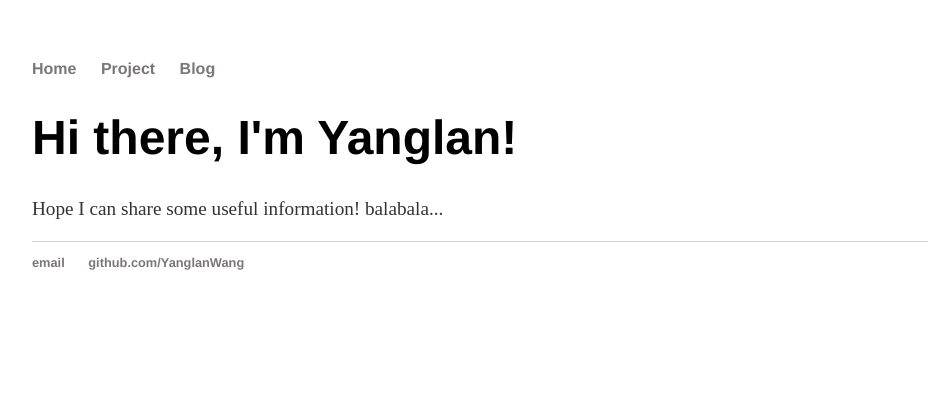
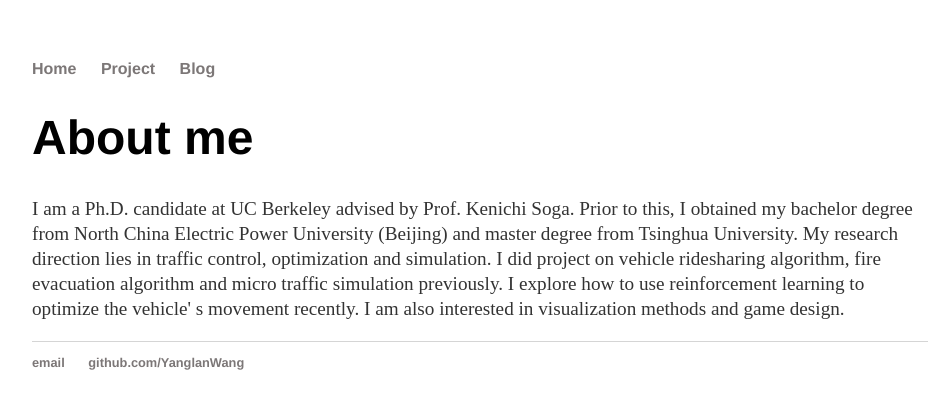
Before and after one commit to YanglanWang/YanglanWang.github.io, a Jekyll site: the page built from index.html, in a window 1280 px wide. Shown: the top 409 px of the page, without its empty margins (160-1104 px from the left). Built offline with Jekyll 4.4.1, drawn with Linux system fonts in a browser that asks for light colours.

Commit message:
edit introduction

```diff
--- a/css/main.css
+++ b/css/main.css
@@ -16,13 +16,11 @@ a {
     text-decoration: none;
     color: #7c7777;
 }
-link {
-    text-decoration: none;
-    color: #097d85;
-}
 
 a:hover {
     text-decoration: underline;
+    color: rgb(76, 197, 233);
+
 }
 h1 {
     font-size: 3em;
--- a/index.html
+++ b/index.html
@@ -3,8 +3,17 @@ layout: default
 title: Yanglan Wang
 ---
 <div class="blurb">
-	<h1>Hi there, I'm Yanglan!</h1>
+	<h1>About me</h1>
 	<!-- <p>Hope I can share some useful information! <em> fslj<a href="/about">Read more about my life...</a></p> -->
-	<p>Hope I can share some useful information! balabala...</p>
+	<p>I am a Ph.D. candidate at UC Berkeley advised by Prof. Kenichi Soga.
+		 Prior to this, I obtained my bachelor degree from North China Electric Power University (Beijing)
+		 and master degree from Tsinghua University.
+
+		My research direction lies in traffic control, optimization and simulation. I did project on vehicle
+		ridesharing algorithm, fire evacuation algorithm and micro traffic simulation previously. I explore how
+		to use reinforcement learning to optimize the vehicle' s movement recently.
+
+		I am also interested in visualization methods and game design.
+	</p>
 
 </div><!-- /.blurb -->
```
Also changed, not shown: project/index.html (+5 -5 lines).
